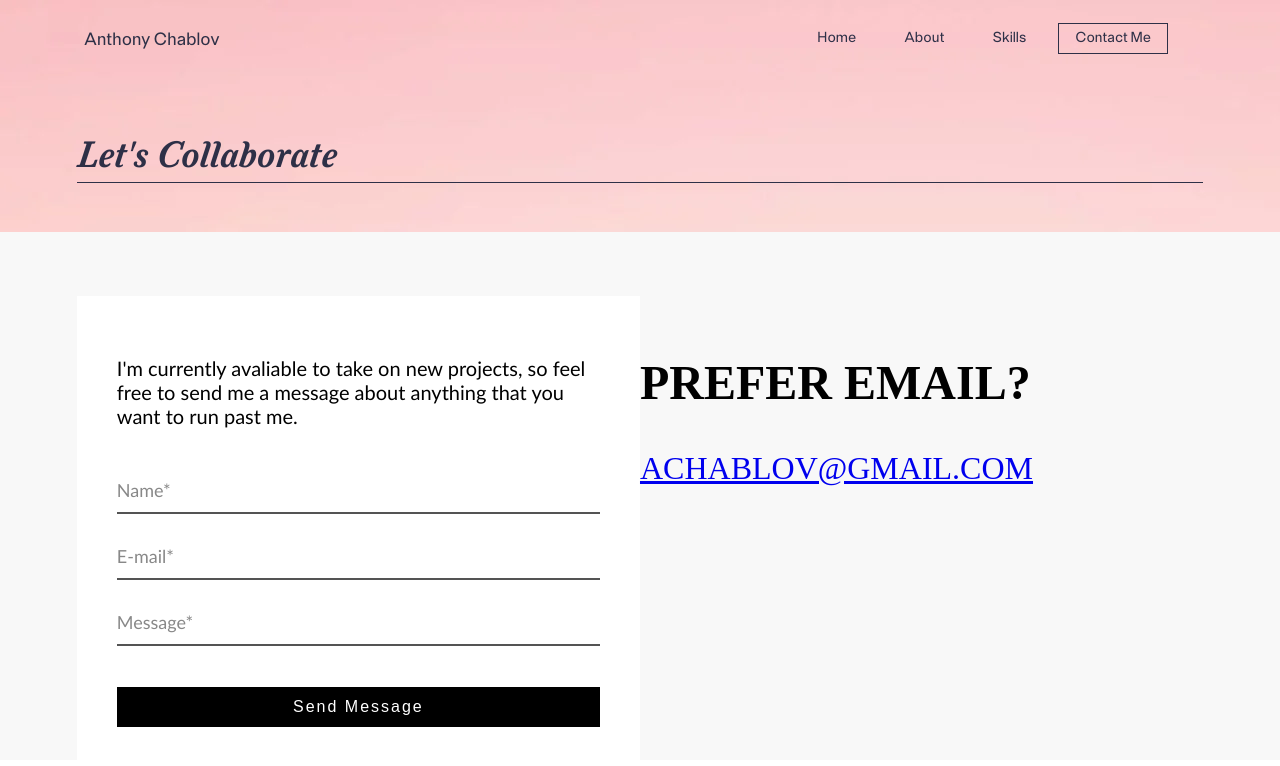
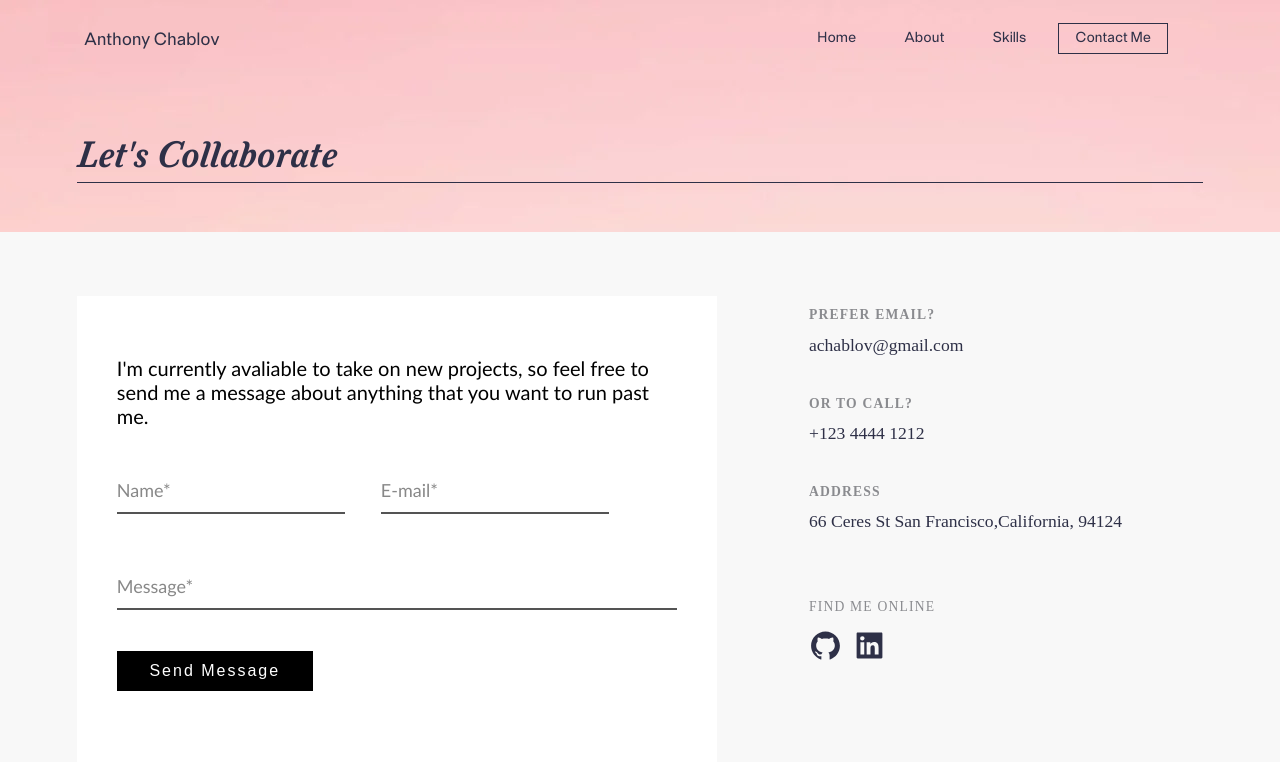
Before and after one commit to AnthonyChablov/personal_website, a React (Create React App) app: page /contact in a window 1280 px wide. Shown: the top 766 px of the page. Built offline with nearby package versions, Linux system fonts and the light colour scheme.

Commit message:
make form responsive

```diff
--- a/public/index.html
+++ b/public/index.html
@@ -13,7 +13,7 @@
 
     <link rel="manifest" href="%PUBLIC_URL%/manifest.json" />
 
-    <title>React App</title>
+    <title>Anthony Chablov</title>
   </head>
   <body>
     <noscript>You need to enable JavaScript to run this app.</noscript>
--- a/src/components/Footer/_footer.scss
+++ b/src/components/Footer/_footer.scss
@@ -0,0 +1,3 @@
+.footer{
+    background-color: $light-grey;
+}
--- a/src/components/Form/Form.js
+++ b/src/components/Form/Form.js
@@ -12,7 +12,8 @@ const Form = () => {
                         </p>
 
                         <form className="contact-form">
-                            <div className="contact-form__field">
+                            <div className="contact-form__wrapper">
+                                <div className="contact-form__field contact-form__name">
                                     <input id="name" className="input-text js-input" type="text" required/>
                                     <label className="label" htmlFor="name">Name*</label>
                                 </div>
@@ -20,13 +21,16 @@ const Form = () => {
                                     <input id="email" className="input-text js-input" type="email" required/>
                                     <label className="label" htmlFor="email">E-mail*</label>
                                 </div>
+                            </div>
+
                             <div className="contact-form__field">
                                 <input id="message" className="input-text js-input" type="text" required/>
                                 <label className="label" htmlFor="message">Message*</label>
                             </div>
-                            <div className="contact-form__field contact-form__field--align">
+                            <div className="contact-form__field">
                                 <input className="submit-btn" type="submit" value="Send Message"/>
                             </div>
+
                         </form>
 
                     </div>
--- a/src/components/Form/_form.scss
+++ b/src/components/Form/_form.scss
@@ -1,12 +1,10 @@
 .form{
     background-color:$light-grey;
-    height: 66vh;
+    height: 100%;
     display: flex;
 
     .form__wrapper{
         margin-top: 4em;
-        display: flex;
-        flex-direction: row;
 
         .form__params{
             width: 100%;
@@ -16,6 +14,7 @@
                 padding: 40px;
                 font-family: $font-trebuchet;
                 font-size: 1.25rem;
+                margin:0;
             }
         }
     }
@@ -23,16 +22,13 @@
 
 /* form */
 .contact-form {
-    padding-top: 0.1px;
+
 
     .contact-form__field {
        position: relative;
        margin: 30px 0;
     }
-    .contact-form__field--align{
 
-        text-align: center;
-    }
     .input-text {
        display: block;
        width: 100%;
@@ -80,7 +76,11 @@
         padding: 8px 16px;
         border: none;
         cursor: pointer;
-        width: 100%;
+        width: 35%;
+
+    }
+    .submit-btn:hover{
+        background-color: $grey;
     }
  }
 
@@ -88,13 +88,34 @@
 
 
 /* Small devices (portrait tablets and large phones, 600px and up) */
-@media only screen and (min-width: 600px) {}
+@media only screen and (min-width: 480px) {
+    .contact-form__wrapper{
+        display: flex;
+        .contact-form__name{
+            margin-right: 1.8em;
+        }
+    }
+}
 
-/* Medium devices (landscape tablets, 768px and up) */
-@media only screen and (min-width: 768px) {}
+/* Medium devices (landscape tablets, 767px and up) */
+@media only screen and (min-width: 767px) {
+    .form__wrapper{
+        display: flex;
+        flex-direction: row;
+        justify-content: space-between;
+        .form__params{
+            width: 53%;
+            max-width: 40em;
+        }
+    }
+}
 
 /* Large devices (laptops/desktops, 992px and up) */
-@media only screen and (min-width: 992px) {}
+@media only screen and (min-width: 992px) {
+
+}
 
 /* Extra large devices (large laptops and desktops, 1200px and up) */
-@media only screen and (min-width: 1200px) {}
+@media only screen and (min-width: 1200px) {
+
+}
--- /dev/null
+++ b/src/components/InfoContent/InfoContent.js
@@ -0,0 +1,11 @@
+
+const InfoContent = ({header, subContent}) => {
+    return (
+        <div className="info__content ">
+                <h2 className="info__header">{header}</h2>
+                <a className="info__subcontent" href="#">{subContent}</a>
+        </div>
+    )
+}
+
+export default InfoContent
--- /dev/null
+++ b/src/components/InfoContent/_infocontent.scss
@@ -0,0 +1,15 @@
+.info__content{
+    padding-top: 1.8em;
+
+    .info__header{
+        text-transform: uppercase;
+        font-size: 0.85rem;
+        color: $grey;
+        letter-spacing: 1.2px;
+    }
+    .info__subcontent{
+        font-size: 1.1rem;
+        text-decoration: none;
+        color: $dark-grey;
+    }
+}
--- a/src/components/InfoSidebar/InfoSidebar.js
+++ b/src/components/InfoSidebar/InfoSidebar.js
@@ -1,11 +1,22 @@
+import InfoContent from "../InfoContent/InfoContent";
+import {AiFillGithub, AiFillLinkedin} from 'react-icons/ai';
+
 const Info = () => {
     return (
-        <div className="info">
-            <div className="info__content">
-                <h2 className="info__header">Prefer Email?</h2>
-                <a href="#">achablov@gmail.com</a>
+        <div className="info ">
+            <InfoContent header={'Prefer Email?'} subContent={'achablov@gmail.com'}/>
+            <InfoContent header={'Or to Call?'} subContent={'+123 4444 1212'}/>
+            <InfoContent header={'Address'} subContent={'66 Ceres St San Francisco,California, 94124'}/>
+
+            <div className="info__socials">
+                <p>Find me Online</p>
+                <div className="info__links">
+                    <a className="info__icon" target={'_blank'} href="https://github.com/AnthonyChablov"><AiFillGithub size={33}/></a>
+                    <a className="info__icon" target={'_blank'} href="https://www.linkedin.com/in/anthony-chablov-7a7a2921a/"><AiFillLinkedin size={33}/></a>
+
+                </div>
+
             </div>
-
 
         </div>
     )
--- a/src/components/InfoSidebar/_infosidebar.scss
+++ b/src/components/InfoSidebar/_infosidebar.scss
@@ -1,12 +1,41 @@
 .info{
-    padding-top: 1.2em;
+    padding: 1.2em 0 6em 0 ;
     width: 100%;
 
-    .info__content{
+    .info__socials{
+        padding-top: 1.8em;
         text-transform: uppercase;
-        font-size: 2rem;
-
-
+        font-size: 0.85rem;
+        color: $grey;
+        letter-spacing: 1.2px;
+    }
+    .info__icon{
+        color: $dark-grey;
+        margin-right: 0.8em;
 
     }
+
 }
+
+/* Small devices (portrait tablets and large phones, 600px and up) */
+@media only screen and (min-width: 480px) {
+
+}
+
+/* Medium devices (landscape tablets, 768px and up) */
+@media only screen and (min-width: 767px) {
+    .info{
+        width: 35%;
+        padding-top: 0;
+        .info__content{
+            padding-top: 0;
+            padding-bottom: 1.8em;
+        }
+    }
+}
+
+/* Large devices (laptops/desktops, 992px and up) */
+@media only screen and (min-width: 992px) {}
+
+/* Extra large devices (large laptops and desktops, 1200px and up) */
+@media only screen and (min-width: 1200px) {}
--- a/src/css/Globals.css
+++ b/src/css/Globals.css
@@ -18,6 +18,8 @@
   font-family: "Neaue-Singular-light";
   src: url("../assets/fonts/NeueSingular/Fontspring-DEMO-neuesingular-v-light.otf") format("truetype");
 }
+/* fonts */
+/* colors */
 .navbar {
   margin-top: 0.3em;
   text-align: center;
@@ -319,6 +321,10 @@
   font-size: 1.3rem;
 }
 
+.footer {
+  background-color: #f8f8f8;
+}
+
 .content-section {
   font-family: "Trebuchet MS", sans-serif;
 }
@@ -394,23 +400,42 @@
 /* Large devices (laptops/desktops, 992px and up) */
 /* Extra large devices (large laptops and desktops, 1200px and up) */
 .info {
-  padding-top: 1.2em;
+  padding: 1.2em 0 6em 0;
   width: 100%;
 }
-.info .info__content {
+.info .info__socials {
+  padding-top: 1.8em;
   text-transform: uppercase;
-  font-size: 2rem;
+  font-size: 0.85rem;
+  color: #8a8b8f;
+  letter-spacing: 1.2px;
+}
+.info .info__icon {
+  color: #2e3047;
+  margin-right: 0.8em;
 }
 
+/* Small devices (portrait tablets and large phones, 600px and up) */
+/* Medium devices (landscape tablets, 768px and up) */
+@media only screen and (min-width: 767px) {
+  .info {
+    width: 35%;
+    padding-top: 0;
+  }
+  .info .info__content {
+    padding-top: 0;
+    padding-bottom: 1.8em;
+  }
+}
+/* Large devices (laptops/desktops, 992px and up) */
+/* Extra large devices (large laptops and desktops, 1200px and up) */
 .form {
   background-color: #f8f8f8;
-  height: 66vh;
+  height: 100%;
   display: flex;
 }
 .form .form__wrapper {
   margin-top: 4em;
-  display: flex;
-  flex-direction: row;
 }
 .form .form__wrapper .form__params {
   width: 100%;
@@ -420,18 +445,13 @@
   padding: 40px;
   font-family: "Trebuchet MS", sans-serif;
   font-size: 1.25rem;
+  margin: 0;
 }
 
 /* form */
-.contact-form {
-  padding-top: 0.1px;
-}
 .contact-form .contact-form__field {
   position: relative;
   margin: 30px 0;
-}
-.contact-form .contact-form__field--align {
-  text-align: center;
 }
 .contact-form .input-text {
   display: block;
@@ -474,13 +494,54 @@
   padding: 8px 16px;
   border: none;
   cursor: pointer;
-  width: 100%;
+  width: 35%;
+}
+.contact-form .submit-btn:hover {
+  background-color: #8a8b8f;
 }
 
 /* Small devices (portrait tablets and large phones, 600px and up) */
-/* Medium devices (landscape tablets, 768px and up) */
+@media only screen and (min-width: 480px) {
+  .contact-form__wrapper {
+    display: flex;
+  }
+  .contact-form__wrapper .contact-form__name {
+    margin-right: 1.8em;
+  }
+}
+/* Medium devices (landscape tablets, 767px and up) */
+@media only screen and (min-width: 767px) {
+  .form__wrapper {
+    display: flex;
+    flex-direction: row;
+    justify-content: space-between;
+  }
+  .form__wrapper .form__params {
+    width: 53%;
+    max-width: 40em;
+  }
+}
 /* Large devices (laptops/desktops, 992px and up) */
 /* Extra large devices (large laptops and desktops, 1200px and up) */
+.info__content {
+  padding-top: 1.8em;
+}
+.info__content .info__header {
+  text-transform: uppercase;
+  font-size: 0.85rem;
+  color: #8a8b8f;
+  letter-spacing: 1.2px;
+}
+.info__content .info__subcontent {
+  font-size: 1.1rem;
+  text-decoration: none;
+  color: #2e3047;
+}
+
+html {
+  height: 100%;
+}
+
 * {
   box-sizing: border-box;
 }
@@ -489,6 +550,7 @@ body {
   padding: 0;
   margin: 0 auto;
   overscroll-behavior-y: none;
+  min-height: 100%;
 }
 
 img {
--- a/src/scss/Globals.scss
+++ b/src/scss/Globals.scss
@@ -12,16 +12,20 @@
 @import  "../components/Card/card";
 @import  "../components/InfoSidebar/infosidebar";
 @import  "../components/Form/form";
+@import "../components/InfoContent/infocontent";
+html { height: 100% }
 
-*{
+* {
     box-sizing: border-box;
+}
 
-}
 body{
     padding: 0;
     margin: 0 auto;
     overscroll-behavior-y: none;
+    min-height: 100% ;
 }
+
 img{
     width: 100%;
 }
--- a/src/scss/_variables.scss
+++ b/src/scss/_variables.scss
@@ -19,14 +19,18 @@
     src: url("../assets/fonts/NeueSingular/Fontspring-DEMO-neuesingular-v-light.otf") format("truetype");
 }
 
+/* fonts */
 $font-resgak-semi-bold: 'Resgak-Semi-Bold', sans-serif;
 $font-felice-bold-italics :'Felice-Bold-Italics', sans-serif;
 $font-neaue-singular-bold : 'Neaue-Singular-Bold', sans-serif;
 $font-neaue-regular: 'Neaue-Singular-regular',sans-serif;
 $font-neaue-light: 'Neaue-Singular-light',sans-serif;
 $font-trebuchet: 'Trebuchet MS', sans-serif;
+
+/* colors */
 $white : #ffffff;
 $light-grey:#f8f8f8;
 $dark-grey: #2e3047;
 $tan: #eadbcd;
 $pink: #fccfce;
+$grey : #8a8b8f;
```
Also changed, not shown: src/components/Footer/Footer.js (+15 -0 lines). Lines whose indentation alone changed are shown as unchanged.
